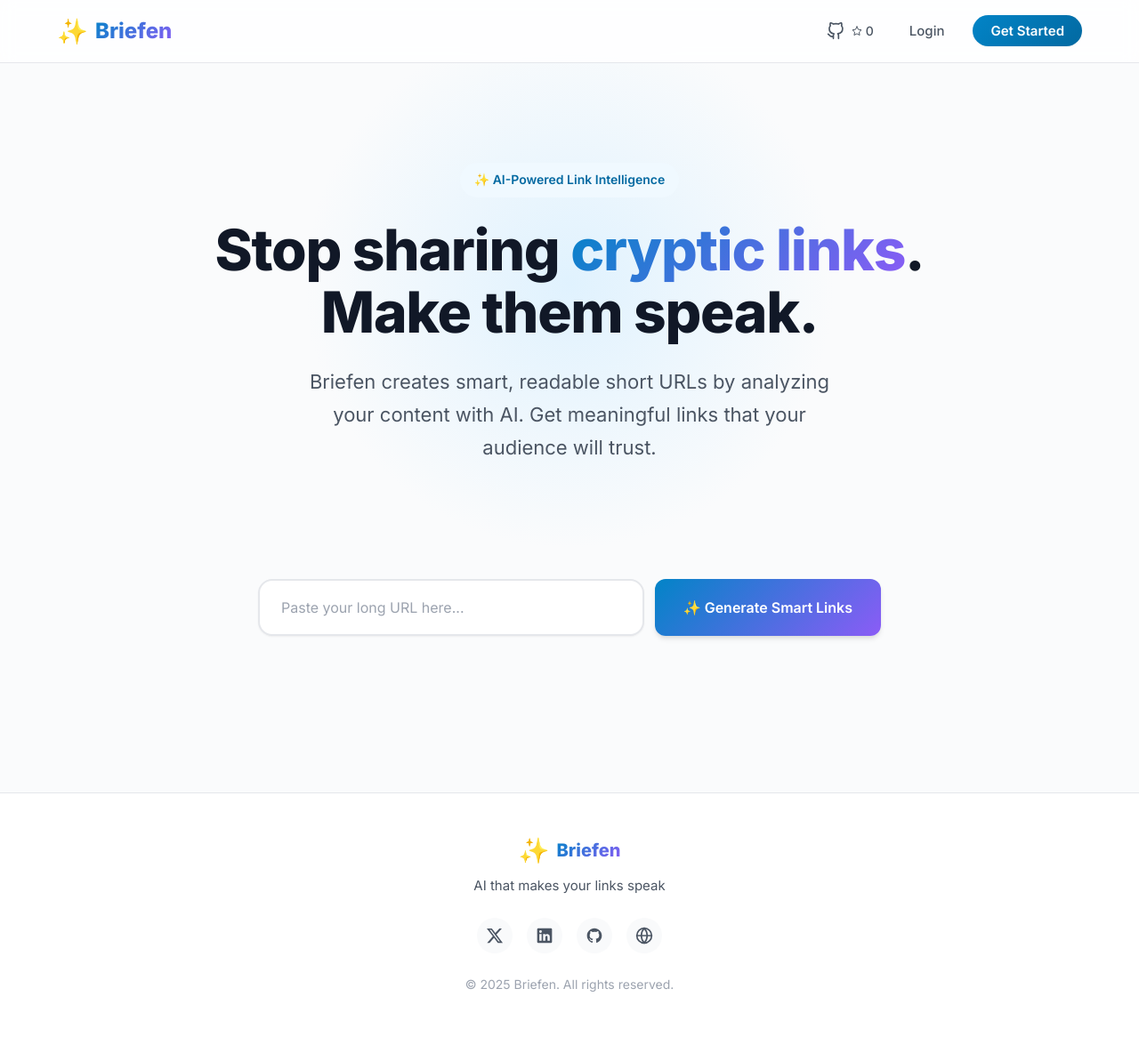
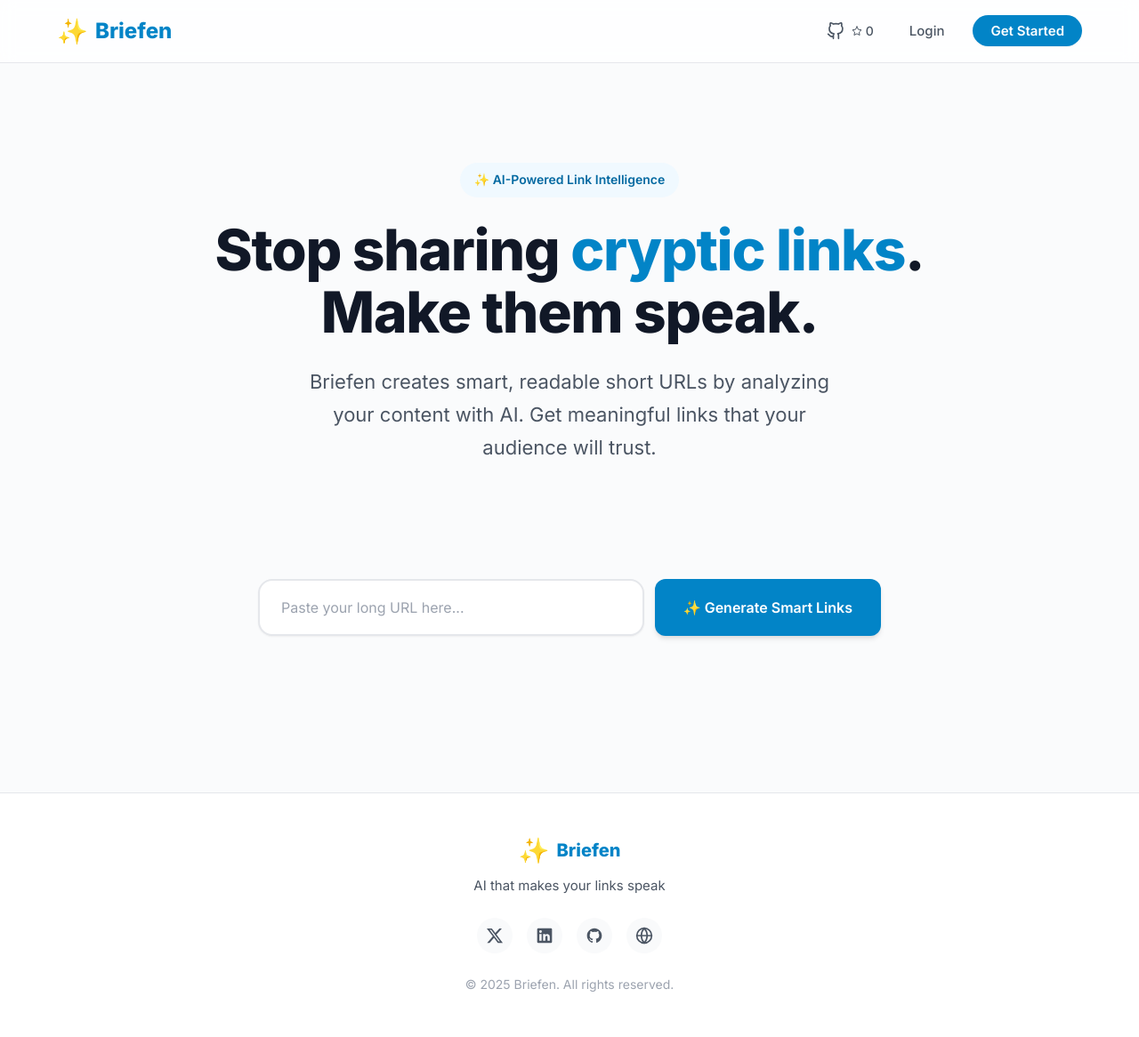
Before and after one commit to Ifihan/briefen-me, a Flask app: page / in a window 1280 px wide. Shown: the whole page at 89% size. Run offline with Flask 3, Linux system fonts and the light colour scheme.

Commit message:
fix: fixed gradient

```diff
--- a/app/static/css/style.css
+++ b/app/static/css/style.css
@@ -6,7 +6,7 @@
 }
 
 :root {
-    /* Modern Color Palette */
+    /* Professional Color Palette - Blue & Purple (No Gradients) */
     --primary-50: #f0f9ff;
     --primary-100: #e0f2fe;
     --primary-200: #bae6fd;
@@ -144,10 +144,7 @@ body {
 }
 
 .logo-text {
-    background: linear-gradient(135deg, var(--primary-600), var(--accent-500));
-    -webkit-background-clip: text;
-    -webkit-text-fill-color: transparent;
-    background-clip: text;
+    color: var(--primary);
 }
 
 .nav-links {
@@ -221,7 +218,7 @@ body {
 /* Buttons */
 .btn-primary-small {
     padding: var(--space-2) var(--space-5);
-    background: linear-gradient(135deg, var(--primary-600), var(--primary-700));
+    background: var(--primary);
     color: white;
     text-decoration: none;
     font-weight: 600;
@@ -234,6 +231,7 @@ body {
 }
 
 .btn-primary-small:hover {
+    background: var(--primary-hover);
     transform: translateY(-2px);
     box-shadow: var(--shadow-md);
 }
@@ -242,7 +240,7 @@ button, .btn {
     padding: var(--space-4) var(--space-8);
     font-size: 1rem;
     font-weight: 600;
-    background: linear-gradient(135deg, var(--primary-600), var(--accent-500));
+    background: var(--primary);
     color: white;
     border: none;
     border-radius: var(--radius-lg);
@@ -253,6 +251,7 @@ button, .btn {
 }
 
 button:hover:not(:disabled), .btn:hover {
+    background: var(--primary-hover);
     transform: translateY(-2px);
     box-shadow: var(--shadow-lg);
 }
@@ -303,18 +302,7 @@ button:disabled {
     position: relative;
 }
 
-.hero::before {
-    content: '';
-    position: absolute;
-    top: -100px;
-    left: 50%;
-    transform: translateX(-50%);
-    width: 600px;
-    height: 600px;
-    background: radial-gradient(circle, var(--primary-100) 0%, transparent 70%);
-    pointer-events: none;
-    z-index: -1;
-}
+/* Removed decorative background element */
 
 .hero h1 {
     font-size: clamp(2.5rem, 5vw, 4rem);
@@ -326,10 +314,7 @@ button:disabled {
 }
 
 .hero .gradient-text {
-    background: linear-gradient(135deg, var(--primary-600), var(--accent-500));
-    -webkit-background-clip: text;
-    -webkit-text-fill-color: transparent;
-    background-clip: text;
+    color: var(--primary);
 }
 
 .hero p {
@@ -457,7 +442,7 @@ button:disabled {
 }
 
 .error-card {
-    background: linear-gradient(135deg, #fef2f2 0%, #fee2e2 100%);
+    background: #fee2e2;
     border-color: var(--error-400);
 }
 
@@ -578,7 +563,7 @@ button:disabled {
     justify-content: center;
     width: 40px;
     height: 40px;
-    background: linear-gradient(135deg, var(--primary-600), var(--accent-500));
+    background: var(--primary);
     color: white;
     border-radius: 50%;
     font-size: 1.25rem;
@@ -596,7 +581,7 @@ button:disabled {
     font-size: 1.125rem;
     border: 2px solid var(--primary-300);
     border-radius: var(--radius-lg);
-    background: linear-gradient(135deg, var(--primary-50) 0%, var(--primary-100) 100%);
+    background: var(--primary-100);
     font-family: 'JetBrains Mono', 'SF Mono', 'Monaco', 'Consolas', monospace;
     font-weight: 500;
     color: var(--primary-700);
@@ -604,12 +589,12 @@ button:disabled {
 }
 
 #copy-btn {
-    background: linear-gradient(135deg, var(--primary-600), var(--accent-500)) !important;
+    background: var(--primary) !important;
     white-space: nowrap;
 }
 
 #copy-btn:hover {
-    background: linear-gradient(135deg, var(--primary-700), var(--accent-600)) !important;
+    background: var(--primary-hover) !important;
 }
 
 .original-url {
@@ -712,13 +697,13 @@ button:disabled {
 }
 
 .flash-success {
-    background: linear-gradient(135deg, #d1fae5 0%, #a7f3d0 100%);
+    background: #d1fae5;
     color: var(--success-600);
     border: 1px solid var(--success-400);
 }
 
 .flash-error {
-    background: linear-gradient(135deg, #fee2e2 0%, #fecaca 100%);
+    background: #fee2e2;
     color: var(--error-600);
     border: 1px solid var(--error-400);
 }
@@ -866,7 +851,7 @@ button:disabled {
     justify-content: center;
     width: 64px;
     height: 64px;
-    background: linear-gradient(135deg, var(--primary-500), var(--primary-600));
+    background: var(--primary);
     color: white;
     border-radius: 50%;
     margin: 0 auto var(--space-6);
--- a/app/templates/base.html
+++ b/app/templates/base.html
@@ -37,7 +37,7 @@
 
     <!-- Favicon -->
     <link rel="icon" type="image/svg+xml" href="{{ url_for('static', filename='favicon.svg') }}">
-    <link rel="alternate icon" href="{{ url_for('static', filename='favicon.ico') }}">
+    <!-- <link rel="alternate icon" href="{{ url_for('static', filename='favicon.ico') }}"> -->
     <link rel="apple-touch-icon" href="{{ url_for('static', filename='favicon.svg') }}">
 
     <!-- Fonts -->
```
